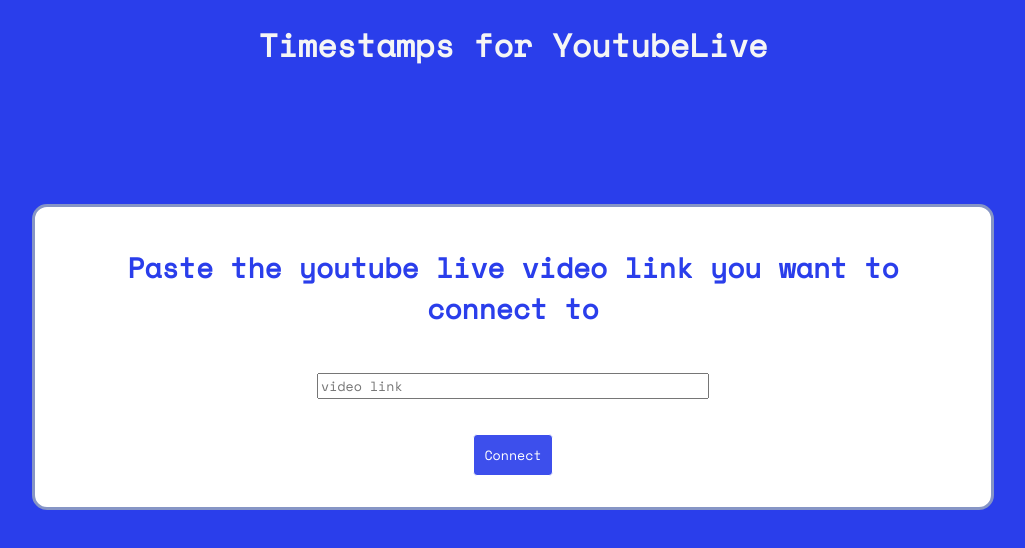
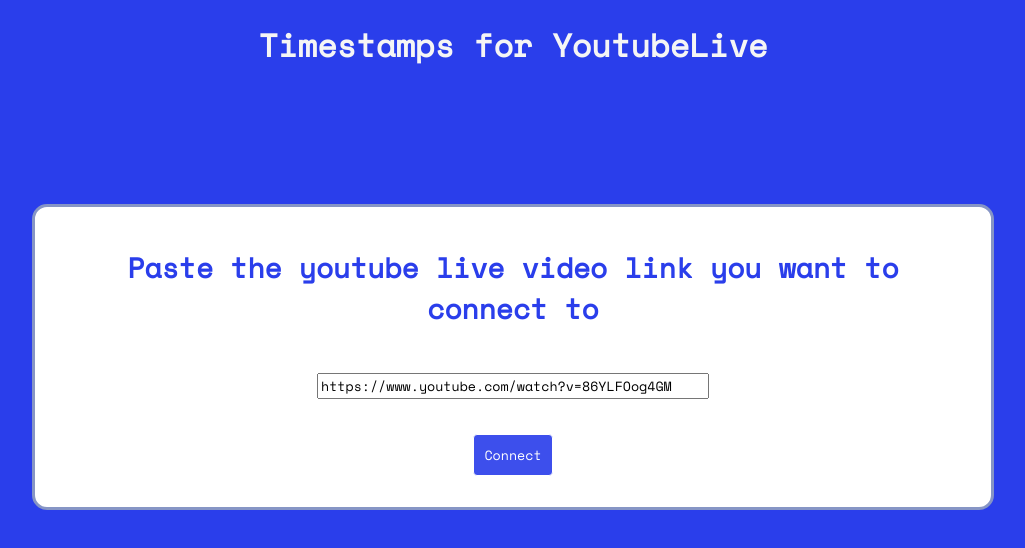
Before and after one commit to almasaitken/timestamps_web_v, a React (Create React App) app: page / in a window 1280 px wide. Shown: the top 548 px of the page, without its empty margins (127-1152 px from the left). Built offline with nearby package versions, Linux system fonts and the light colour scheme.

Commit message:
seems to be final one

```diff
--- a/src/App.css
+++ b/src/App.css
@@ -232,7 +232,7 @@
   left: 0;
   bottom: 0;
   margin: auto;
-  padding: 50px;
+  padding: 40px 40px 80px 40px;
   width: 400px;
   height: 80px;
   z-index: 10;
--- a/src/App.js
+++ b/src/App.js
@@ -11,7 +11,7 @@
 import { motion, AnimatePresence } from "framer-motion";
 
 function App() {
-  const [link, setLink] = useState("");
+  const [link, setLink] = useState("https://www.youtube.com/watch?v=86YLFOog4GM");
   const [message, setMessage] = useState({
     title: "something",
     channel: "default",
```
